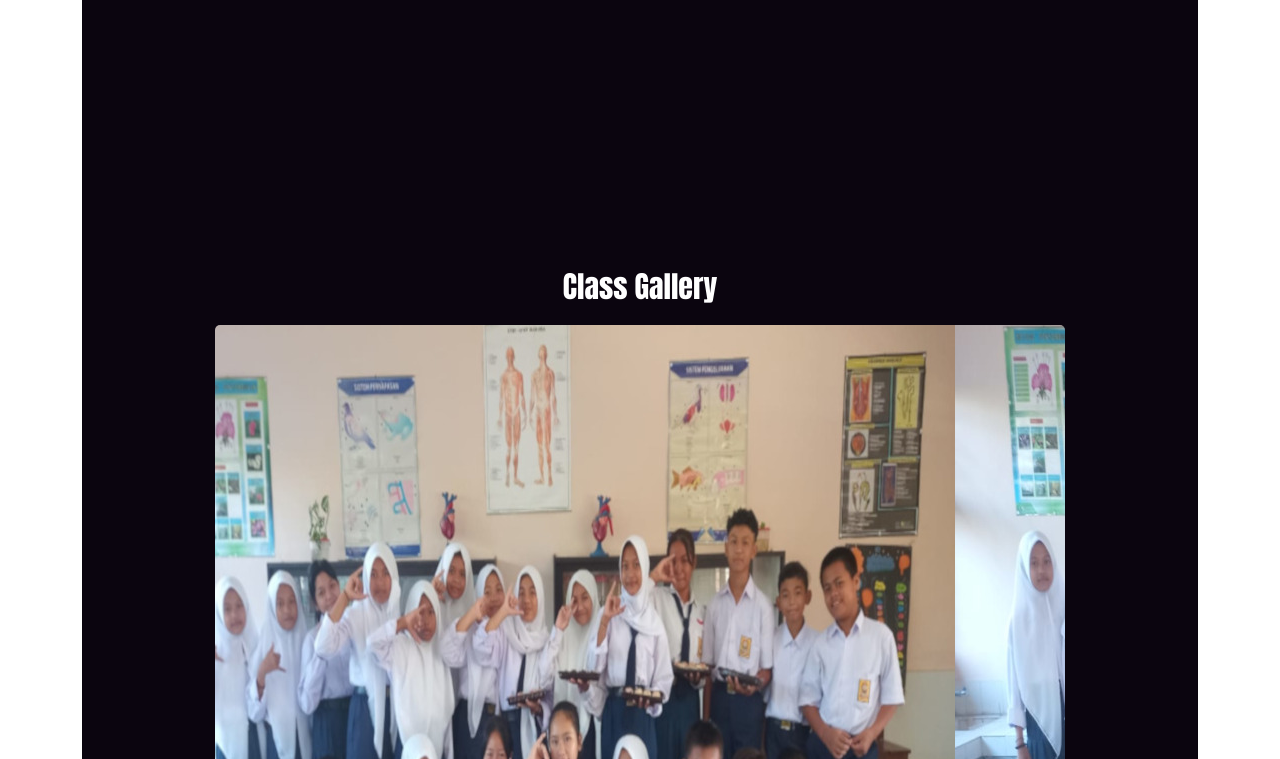
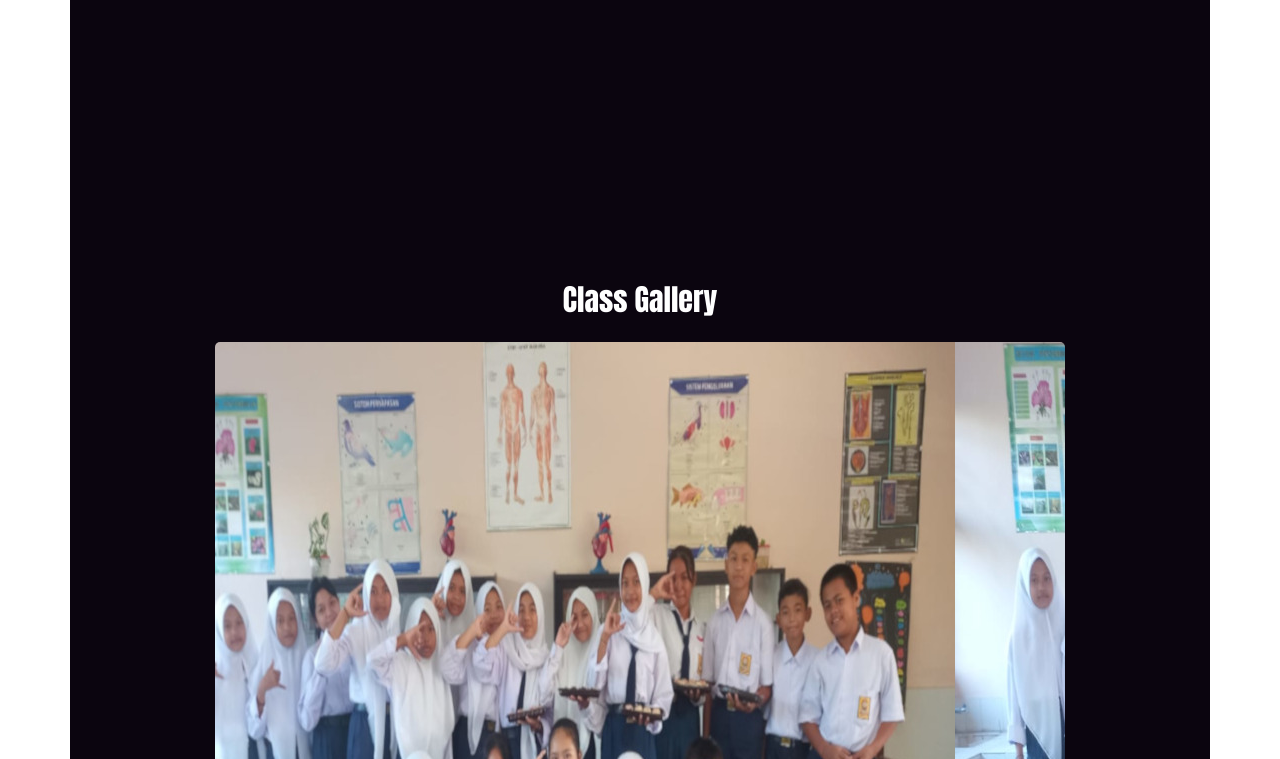
Before and after one commit to Yansen231/VIIA.github.io, a plain HTML site: page index.html in a window 1280 px wide. Shown: the part 364-1123 px from the top of the page. Drawn offline with nearby package versions, Linux system fonts and the light colour scheme; files that its build step writes are made by us from their sources.

Commit message:
Update index.html

```diff
--- a/index.html
+++ b/index.html
@@ -5,7 +5,7 @@
     <meta name="viewport" content="width=device-width, initial-scale=1">
     <title>KELAS VII A</title>
     <link rel="icon" type="image/jpg" href="Logo-Kelas.jpg"/>
-    <link rel="stylesheet" type="text/css" href="Yansen231/VIIA.github.io/tree/4d9b77ebabb06d3917b86265476789c0a75e01c7/css/bootstrap.min.css">
+    <link rel="stylesheet" type="text/css" href="VIIA.github.io/css/bootstrap-grid.min.css">
 
    <link rel="preconnect" href="https://fonts.googleapis.com">
 <link rel="preconnect" href="https://fonts.gstatic.com" crossorigin>
```
